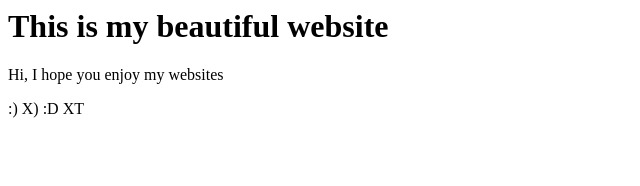
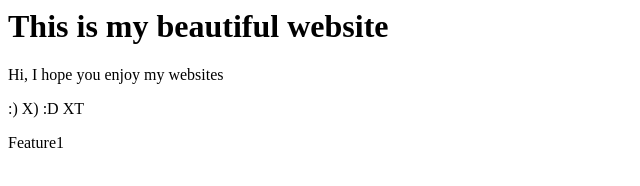
Before and after one commit to sreekanta45/Awosome-Repo, a plain HTML site: page index.html in a window 1280 px wide. Shown: the full height of the page, 0-640 px from the left. Drawn offline with Linux system fonts and the light colour scheme.

Commit message:
Added feature1

```diff
--- a/index.html
+++ b/index.html
@@ -1,6 +1,8 @@
+
 <html>
 <title>THis is my website</title>
 <h1>This is my beautiful website</h1>
 <p>Hi, I hope you enjoy my websites</p>
 <p>:) X) :D XT</p>
+<P>Feature1</p>
 </html>
```
